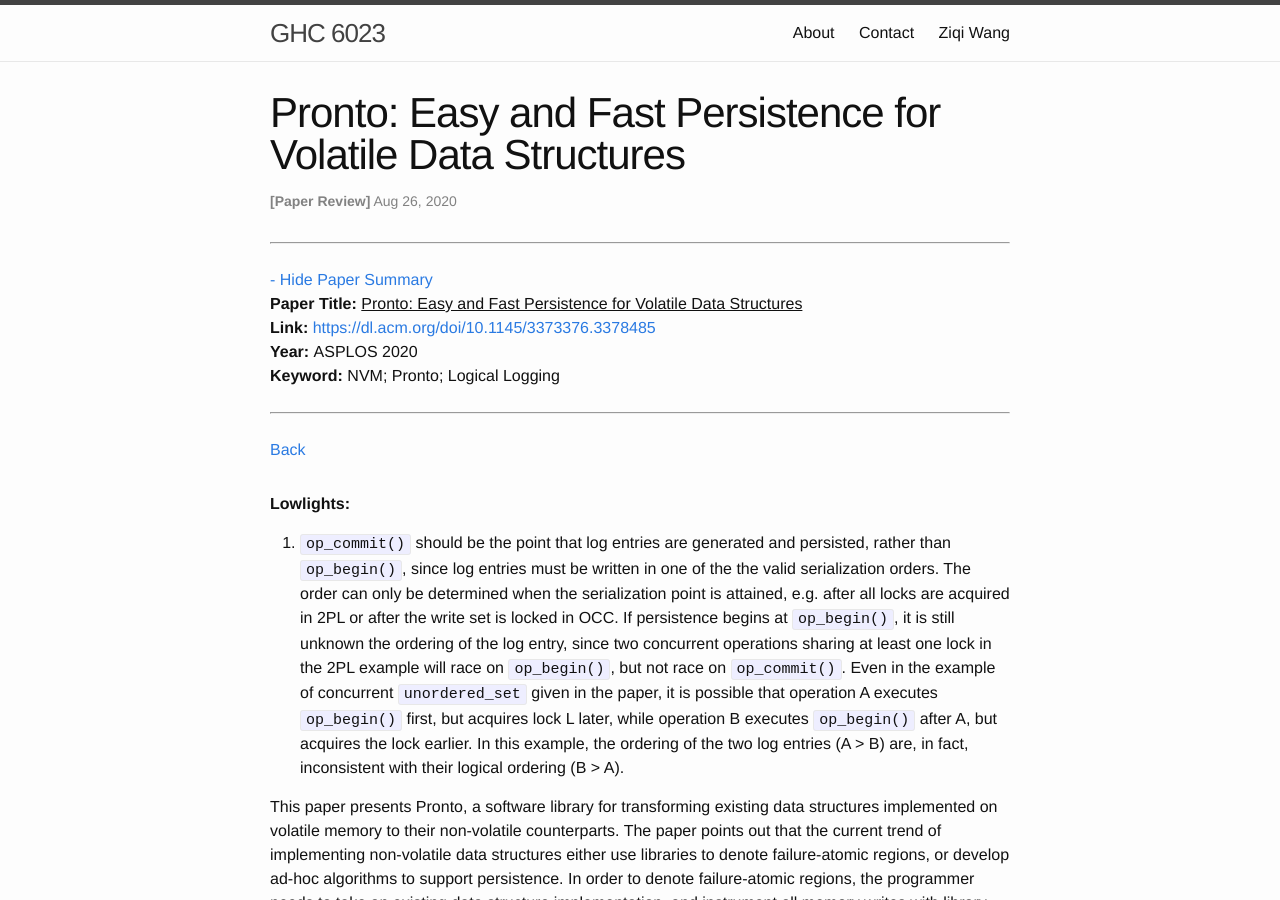
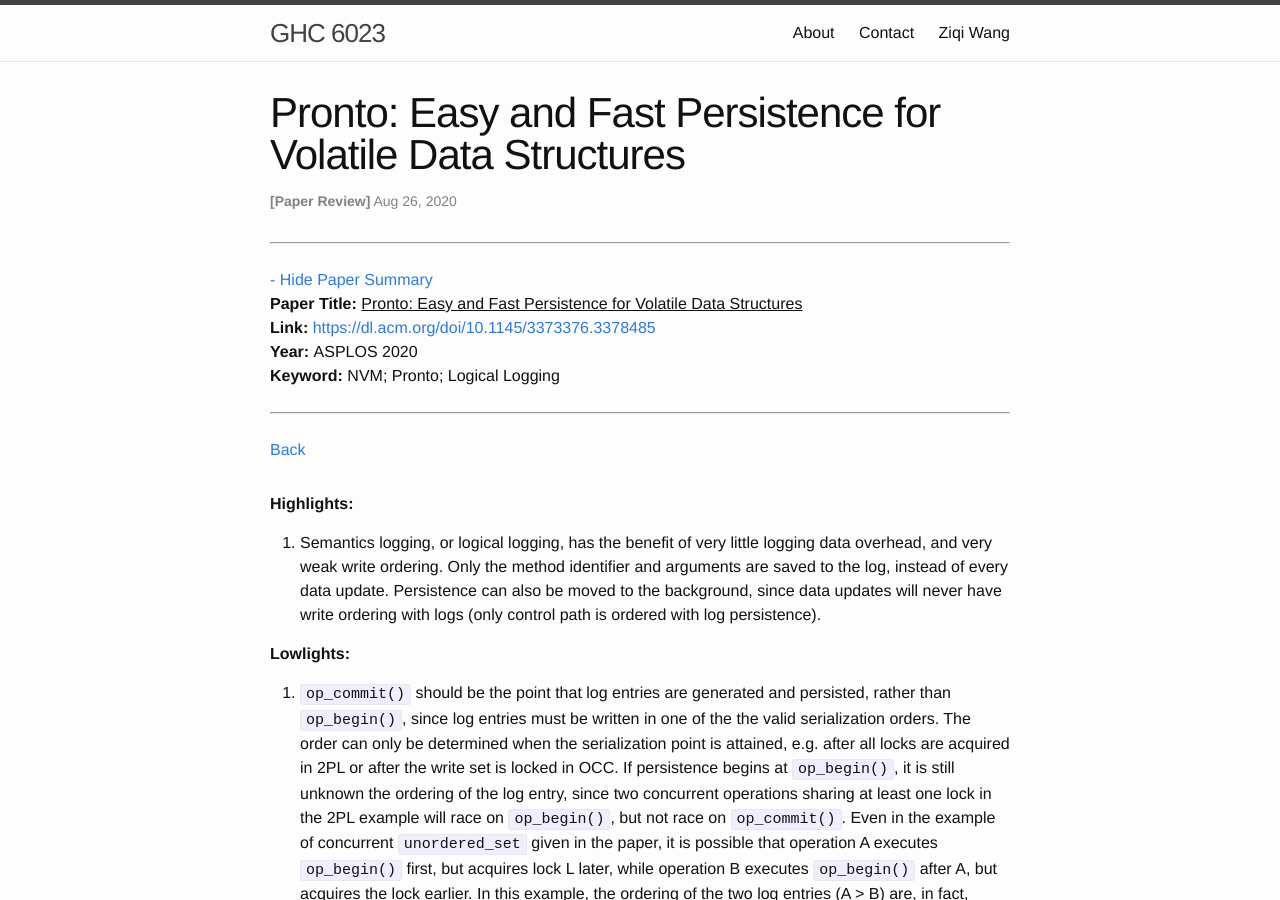
Before and after one commit to wangziqi2013/wangziqi2013.github.io, a Jekyll site: the page built from _posts/2020-08-26-pronto.markdown, in a window 1280 px wide and 900 px high. Built offline with Jekyll 4.4.1, drawn with Linux system fonts in a browser that asks for light colours.

Commit message:
Adding highlight

```diff
--- a/_posts/2020-08-26-pronto.markdown
+++ b/_posts/2020-08-26-pronto.markdown
@@ -12,6 +12,13 @@ htm_cd:
 htm_cr:
 version_mgmt:
 ---
+
+**Highlights:**
+
+1. Semantics logging, or logical logging, has the benefit of very little logging data overhead, and very weak write
+   ordering. Only the method identifier and arguments are saved to the log, instead of every data update.
+   Persistence can also be moved to the background, since data updates will never have write ordering with logs
+   (only control path is ordered with log persistence).
 
 **Lowlights:**
 
@@ -65,6 +72,8 @@ structures should make sure that the order of entries in the semantic log is con
 the real-time execution. For example, the paper suggests that, for data structures using 2PL, `op_commit()` should be
 called right after all locks have been acquired, when 2PL attains the serialization point.
 
+
+
 Furthermore, in the case of parallel data structures, Pronto also requires that all methods must be linerrizable, i.e.,
 in addition to being serializable, the logical serialization point of each method must also be within the real
 time execution of the method, not time-travel to the past, or be postponed into the future after the method returns.
```
